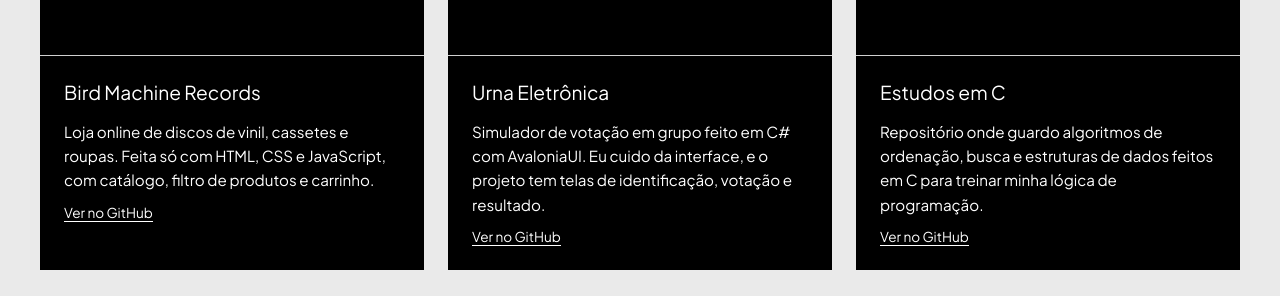
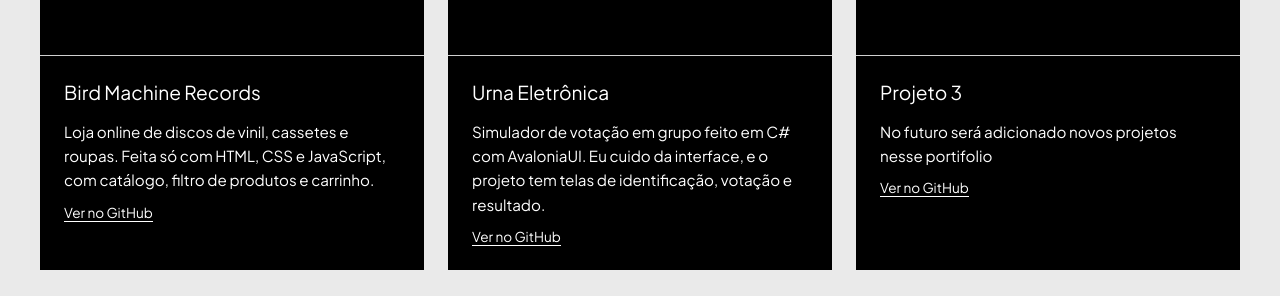
Before and after one commit to Wstoney211/Portifolio-Ebaa, a plain HTML site: page index.html in a window 1280 px wide. Shown: the part 2063-2359 px from the top of the page. Drawn offline with nearby package versions, Linux system fonts and the light colour scheme.

Commit message:
Melhorar site

```diff
--- a/assets/css/global.css
+++ b/assets/css/global.css
@@ -15,9 +15,6 @@ body.escuro {
     box-sizing: border-box;
     margin: 0;
     padding: 0;
-}
-html {
-    scroll-behavior: smooth;
 }
 body {
     background: var(--fundo);
--- a/index.html
+++ b/index.html
@@ -197,11 +197,10 @@
                             <h1>03</h1>
                         </div>
                         <div class="project-info">
-                            <h1>Estudos em C</h1>
+                            <h1>Projeto 3</h1>
                             <p>
-                                Repositório onde guardo algoritmos de ordenação,
-                                busca e estruturas de dados feitos em C para
-                                treinar minha lógica de programação.
+                                No futuro será adicionado novos projetos nesse
+                                portifolio
                             </p>
                             <a
                                 href="https://github.com/GabrielSzar"
```
